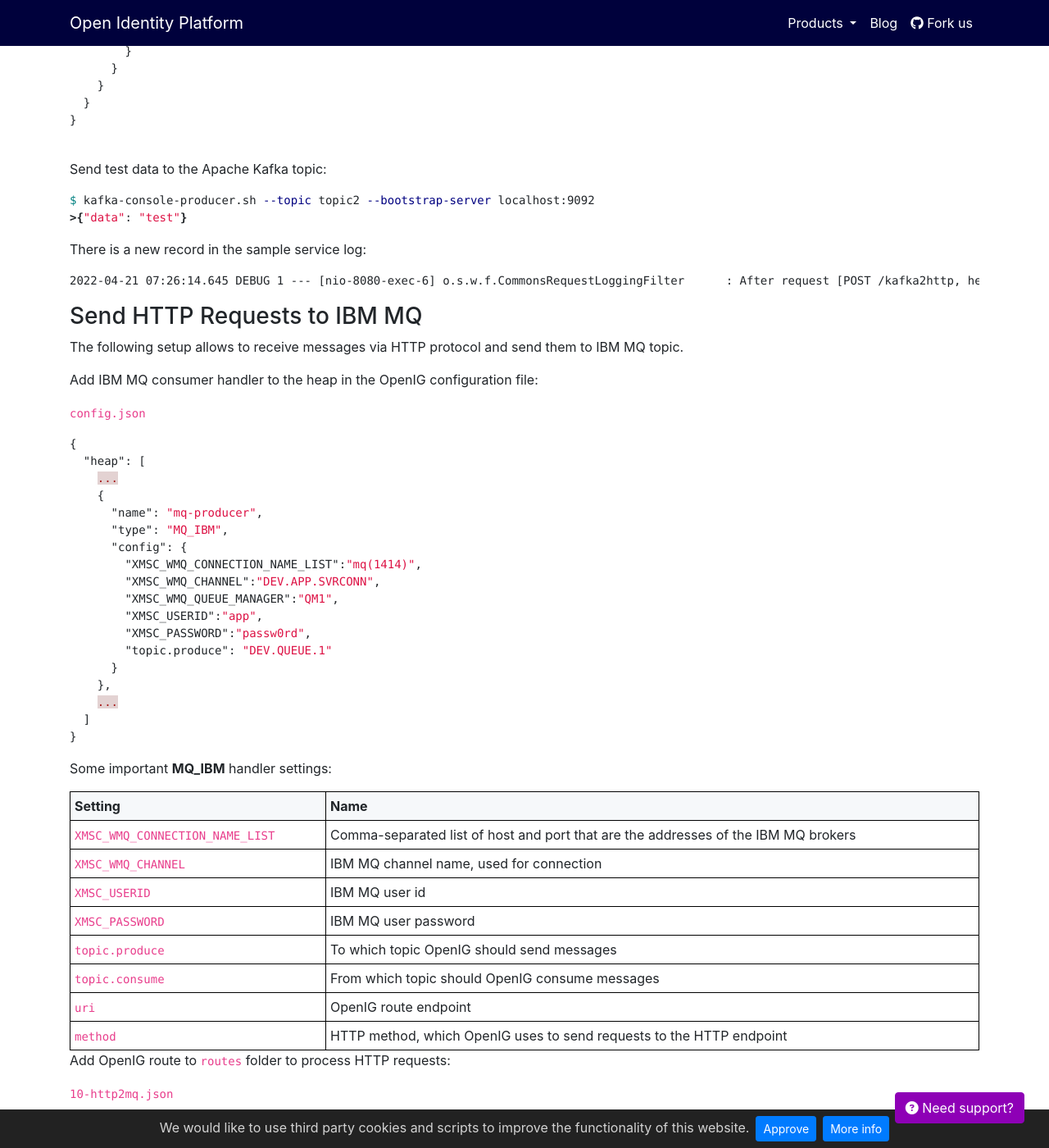
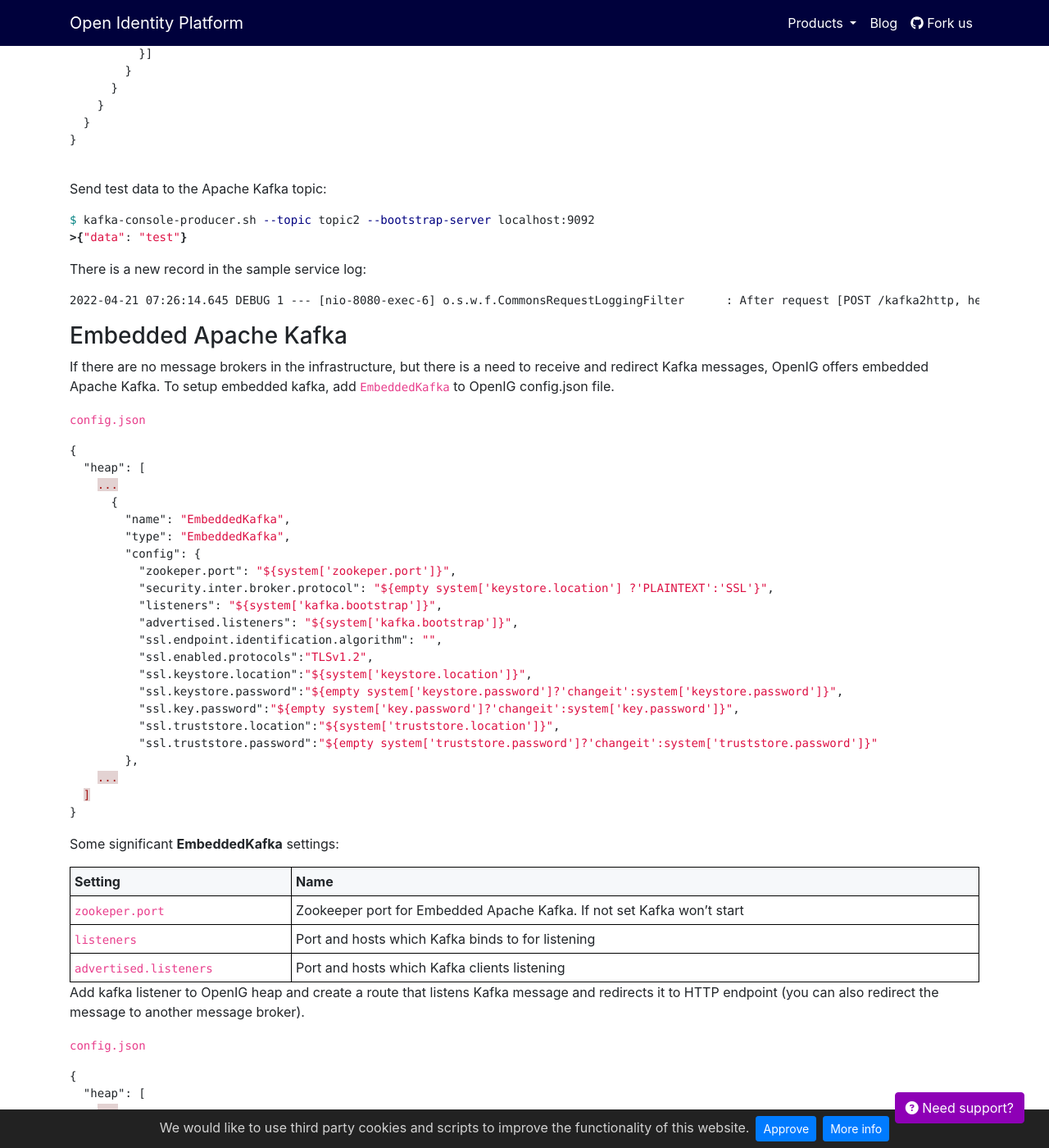
Before and after one commit to OpenIdentityPlatform/OpenIdentityPlatform.org, a Jekyll site: the page built from blog/openig-message-brokers.md, in a window 1280 px wide and 1400 px high, scrolled down 3410 px. Shown: the whole window at 82% size. Built offline with Jekyll 4.4.1, drawn with Linux system fonts in a browser that asks for light colours; some of the changed text lies outside the part shown.

Commit message:
add embedded kafka (#130)
* added missing wiki links

* OpenAM 14.7.2 Released & OpenIG 5.1.1 Released

* Embedded kafka

````diff
--- a/blog/openig-message-brokers.md
+++ b/blog/openig-message-brokers.md
@@ -16,6 +16,7 @@
 - [Use Cases](#use-cases)
   * [Send HTTP Requests to Apache Kafka](#send-http-requests-to-apache-kafka)
   * [Send Apache Kafka Messages to HTTP Endpoint](#send-apache-kafka-messages-to-http-endpoint)
+  * [Embedded Apache Kafka](#embedded-apache-kafka)
   * [Send HTTP Requests to IBM MQ](#send-http-requests-to-ibm-mq)
   * [Send IBM MQ Messages to HTTP Endpoint](#send-ibm-mq-messages-to-http-endpoint)
 
@@ -200,6 +201,104 @@
 2022-04-21 07:26:14.645 DEBUG 1 --- [nio-8080-exec-6] o.s.w.f.CommonsRequestLoggingFilter      : After request [POST /kafka2http, headers=[kafka-offset:"29", kafka-topic:"topic2", content-length:"16", host:"sample-service:8080", connection:"Keep-Alive", user-agent:"Apache-HttpAsyncClient/4.1.4 (Java/1.8.0_212)"], payload={"data": "test"}]
 ```
 
+### Embedded Apache Kafka
+
+If there are no message brokers in the infrastructure, but there is a need to receive and redirect Kafka messages, OpenIG offers embedded Apache Kafka.
+To setup embedded kafka, add `EmbeddedKafka` to OpenIG config.json file.
+
+`config.json`
+```json
+{
+  "heap": [
+    ...
+      {
+        "name": "EmbeddedKafka",
+        "type": "EmbeddedKafka",
+        "config": {
+          "zookeper.port": "${system['zookeper.port']}",
+          "security.inter.broker.protocol": "${empty system['keystore.location'] ?'PLAINTEXT':'SSL'}",
+          "listeners": "${system['kafka.bootstrap']}",
+          "advertised.listeners": "${system['kafka.bootstrap']}",
+          "ssl.endpoint.identification.algorithm": "",
+          "ssl.enabled.protocols":"TLSv1.2",
+          "ssl.keystore.location":"${system['keystore.location']}",
+          "ssl.keystore.password":"${empty system['keystore.password']?'changeit':system['keystore.password']}",
+          "ssl.key.password":"${empty system['key.password']?'changeit':system['key.password']}",
+          "ssl.truststore.location":"${system['truststore.location']}",
+          "ssl.truststore.password":"${empty system['truststore.password']?'changeit':system['truststore.password']}"
+        },
+    ...
+  ]
+}
+```
+
+Some significant **EmbeddedKafka** settings:
+
+|Setting| Name|
+|-|-|
+| `zookeper.port` | Zookeeper port for Embedded Apache Kafka. If not set Kafka won't start  |
+| `listeners` | Port and hosts which Kafka binds to for listening |
+| `advertised.listeners` |Port and hosts which Kafka clients listening |
+
+Add kafka listener to OpenIG heap and create a route that listens Kafka message and redirects it to HTTP endpoint (you can also redirect the message to another message broker).
+
+`config.json`
+```json
+{
+  "heap": [
+    ...
+      {
+      "name": "kafka-consumer",
+      "type": "MQ_Kafka",
+      "config": {
+        "bootstrap.servers": "openig:9092",
+        "topic.consume": "topic1",
+        "method": "POST",
+        "uri": "/kafka2http"
+      }
+    ...
+  ]
+}
+```
+
+`10-kafka2http.json`
+```json
+{
+  "name": "${(request.method == 'POST') and matches(request.uri.path, '^/kafka2http$')}",
+  "condition": "${(request.method == 'POST') and matches(request.uri.path, '^/kafka2http$')}",
+  "monitor": true,
+  "timer": true,
+  "handler": {
+    "type": "Chain",
+    "config": {
+      "filters": [],
+      "handler": {
+      "type": "DispatchHandler",
+        "config": {
+          "bindings": [{
+              "handler": "ClientHandler",
+              "capture": "all",
+              "baseURI": "${system['endpoint.api']}"
+          }]
+        }
+      }
+    }
+  }
+}
+```
+
+Start OpenIG.
+Now you can create a topic in embedded OpenIG Kafka and send messages to the topic.
+
+```bash
+$ kafka-console-producer.sh --topic topic1 --bootstrap-server localhost:9092
+>{"data": "test"}
+```
+
+There is a new record in the sample service log:
+```
+2022-04-21 07:26:14.645 DEBUG 1 --- [nio-8080-exec-6] o.s.w.f.CommonsRequestLoggingFilter      : After request [POST /kafka2http, headers=[kafka-offset:"29", kafka-topic:"topic2", content-length:"16", host:"sample-service:8080", connection:"Keep-Alive", user-agent:"Apache-HttpAsyncClient/4.1.4 (Java/1.8.0_212)"], payload={"data": "test"}]
+```
 
 ### Send HTTP Requests to IBM MQ
 
````
